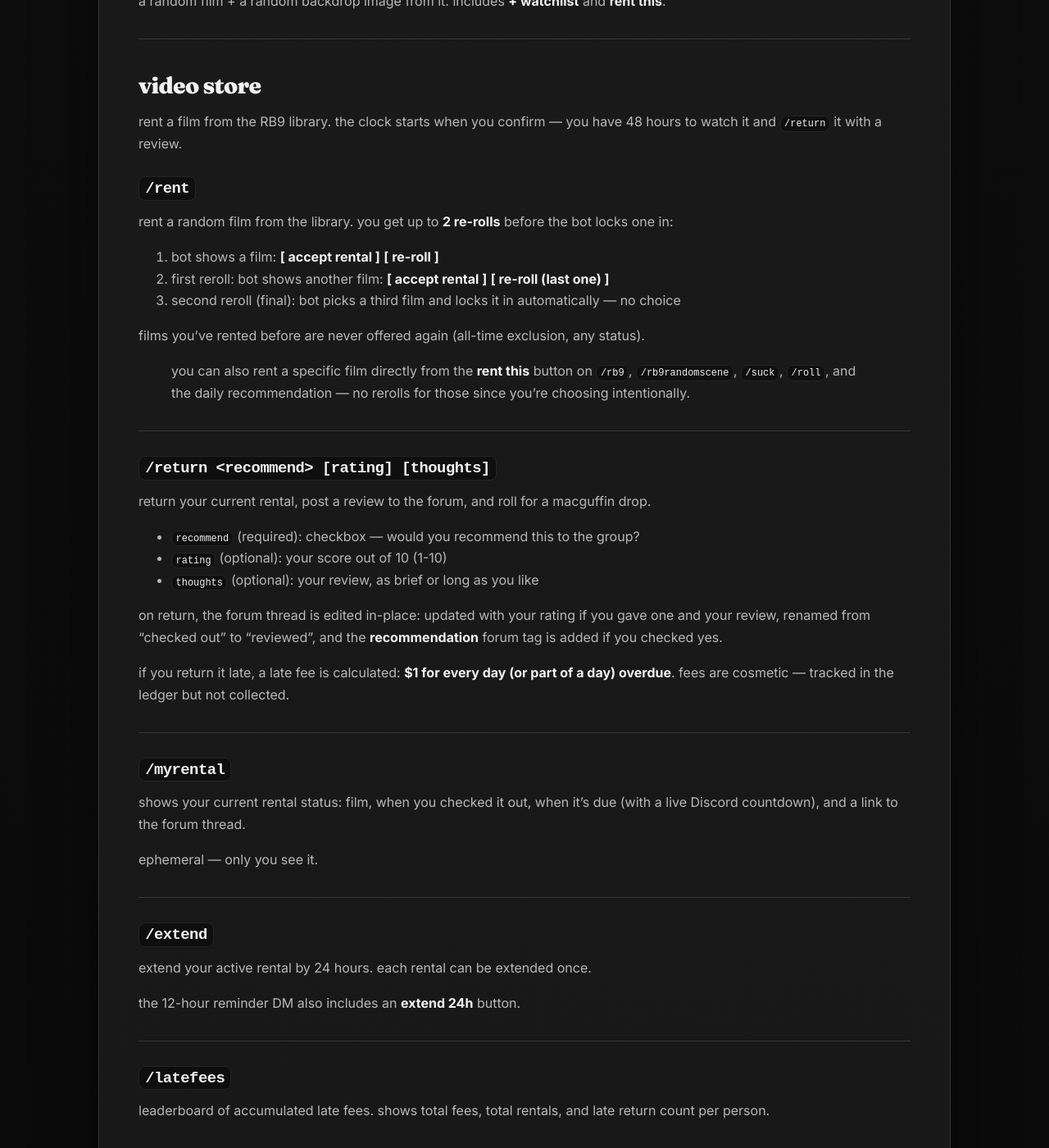
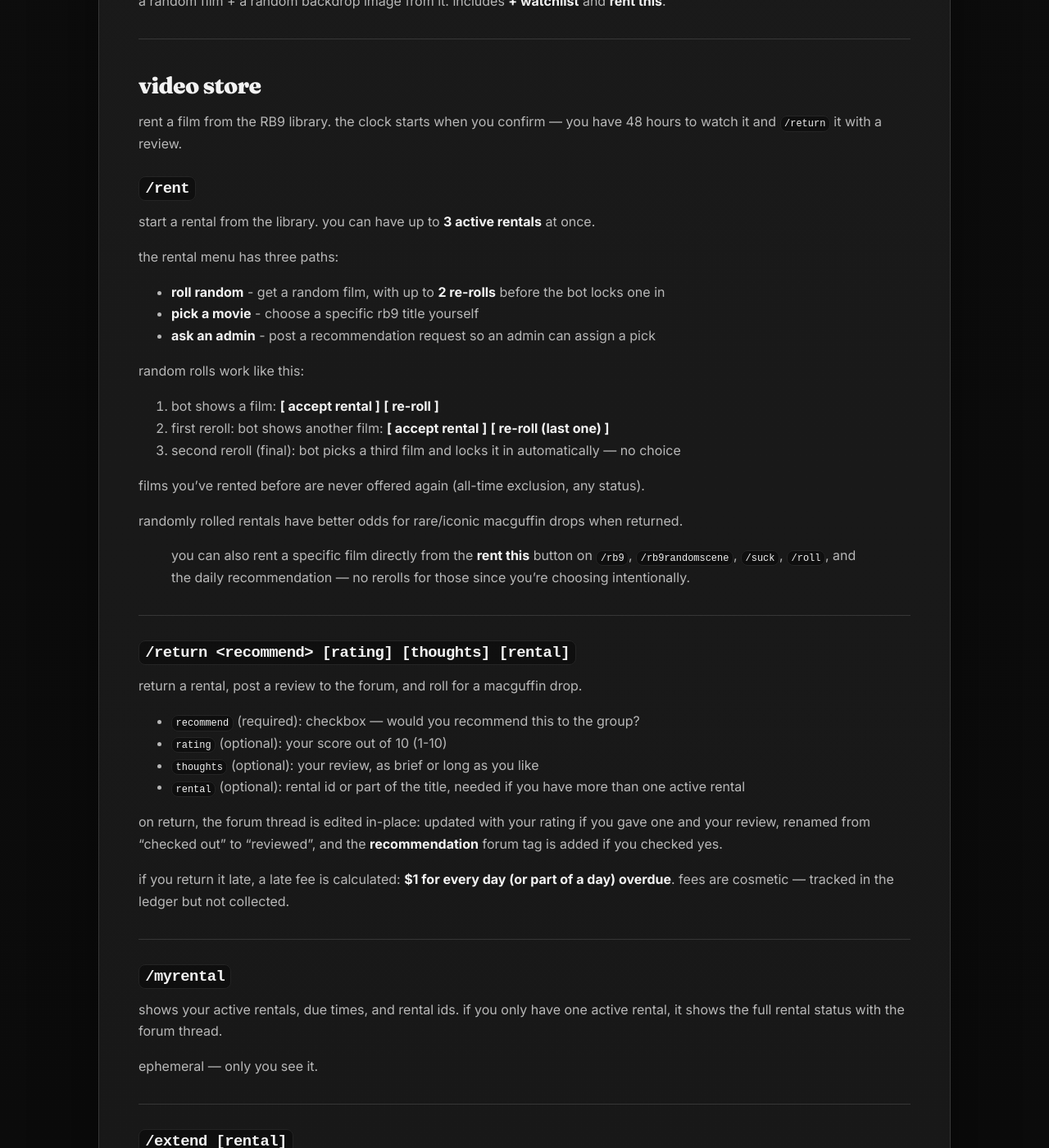
Before and after one commit to rupertosandez/sucklingsite, a Jekyll site: the page built from COMMANDS.md, in a window 1280 px wide and 1400 px high, scrolled down 2481 px. Shown: the whole window at 82% size. Built offline with Jekyll 4.4.1, drawn with Linux system fonts in a browser that asks for light colours; some of the changed text lies outside the part shown.

Commit message:
Update site for 2.3.2 rental changes

```diff
--- a/COMMANDS.md
+++ b/COMMANDS.md
@@ -89,7 +89,15 @@ a random film + a random backdrop image from it. includes **+ watchlist** and **
 rent a film from the RB9 library. the clock starts when you confirm — you have 48 hours to watch it and `/return` it with a review.
 
 ### `/rent`
-rent a random film from the library. you get up to **2 re-rolls** before the bot locks one in:
+start a rental from the library. you can have up to **3 active rentals** at once.
+
+the rental menu has three paths:
+
+- **roll random** - get a random film, with up to **2 re-rolls** before the bot locks one in
+- **pick a movie** - choose a specific rb9 title yourself
+- **ask an admin** - post a recommendation request so an admin can assign a pick
+
+random rolls work like this:
 
 1. bot shows a film: **[ accept rental ]** **[ re-roll ]**
 2. first reroll: bot shows another film: **[ accept rental ]** **[ re-roll (last one) ]**
@@ -97,16 +105,19 @@ rent a random film from the library. you get up to **2 re-rolls** before the bot
 
 films you've rented before are never offered again (all-time exclusion, any status).
 
+randomly rolled rentals have better odds for rare/iconic macguffin drops when returned.
+
 > you can also rent a specific film directly from the **rent this** button on `/rb9`, `/rb9randomscene`, `/suck`, `/roll`, and the daily recommendation — no rerolls for those since you're choosing intentionally.
 
 ---
 
-### `/return <recommend> [rating] [thoughts]`
-return your current rental, post a review to the forum, and roll for a macguffin drop.
+### `/return <recommend> [rating] [thoughts] [rental]`
+return a rental, post a review to the forum, and roll for a macguffin drop.
 
 - `recommend` (required): checkbox — would you recommend this to the group?
 - `rating` (optional): your score out of 10 (1-10)
 - `thoughts` (optional): your review, as brief or long as you like
+- `rental` (optional): rental id or part of the title, needed if you have more than one active rental
 
 on return, the forum thread is edited in-place: updated with your rating if you gave one and your review, renamed from "checked out" to "reviewed", and the **recommendation** forum tag is added if you checked yes.
 
@@ -115,14 +126,16 @@ if you return it late, a late fee is calculated: **$1 for every day (or part of
 ---
 
 ### `/myrental`
-shows your current rental status: film, when you checked it out, when it's due (with a live Discord countdown), and a link to the forum thread.
+shows your active rentals, due times, and rental ids. if you only have one active rental, it shows the full rental status with the forum thread.
 
 ephemeral — only you see it.
 
 ---
 
-### `/extend`
-extend your active rental by 24 hours. each rental can be extended once.
+### `/extend [rental]`
+extend an active rental by 24 hours. each rental can be extended once.
+
+- `rental` (optional): rental id or part of the title, needed if you have more than one active rental
 
 the 12-hour reminder DM also includes an **extend 24h** button.
 
```
Also changed, not shown: CHANGELOG.md.
